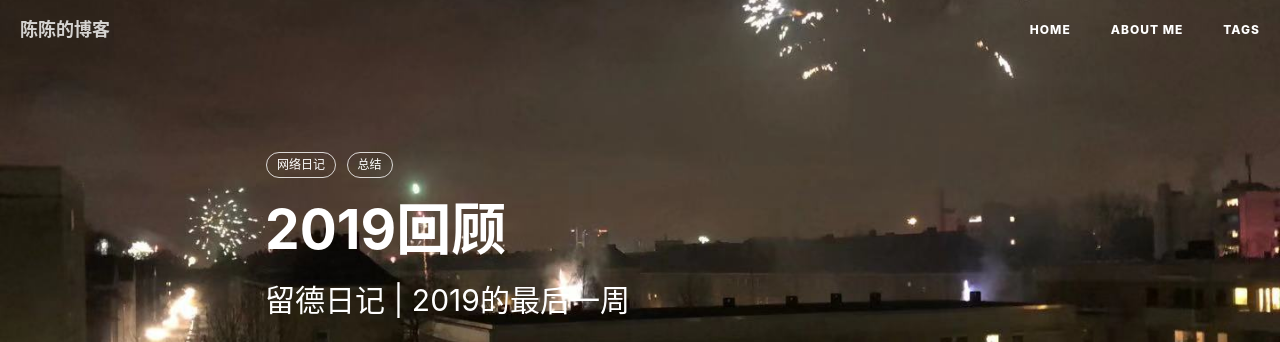
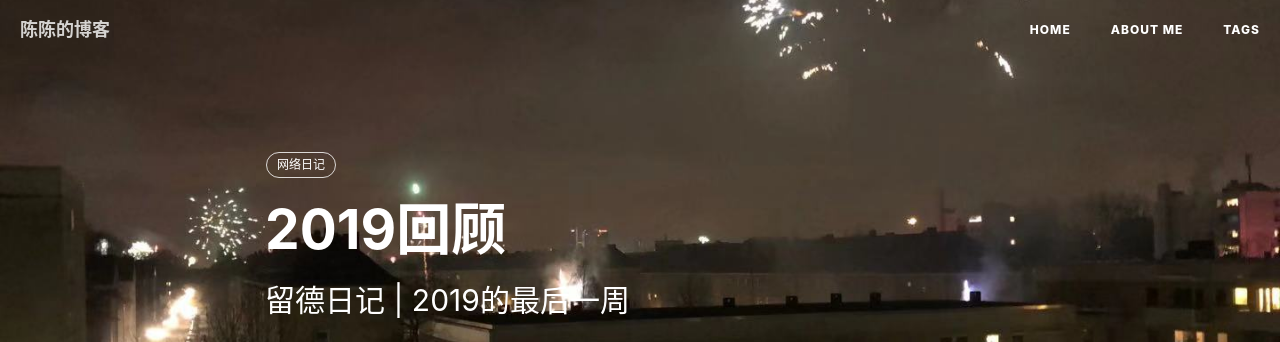
Before and after one commit to chensong212/chensong212.github.io, a Jekyll site: the page built from _posts/2019-12-31-diary.md, in a window 1280 px wide. Shown: the top 342 px of the page. Built offline with Jekyll 4.4.1, drawn with Linux system fonts in a browser that asks for light colours; nearby versions of some CDN libraries; comment, search, counter and statistics services are not loaded.

Commit message:
Update 2019-12-31-diary.md

```diff
--- a/_posts/2019-12-31-diary.md
+++ b/_posts/2019-12-31-diary.md
@@ -8,7 +8,6 @@ header-img: img/Firework-2019-12-31.jpg
 catalog: true
 tags:
     - 网络日记
-    - 总结
 ---
 
 2019年的最后一天了。凌晨。外面开始升起烟花，不断传来"嘭嘭嘭"的响声。慕尼黑高层建筑不多，从五楼公寓的阳台可以看到大部分市区。烟花最密集的那一片应该是奥林匹克公园。
```
